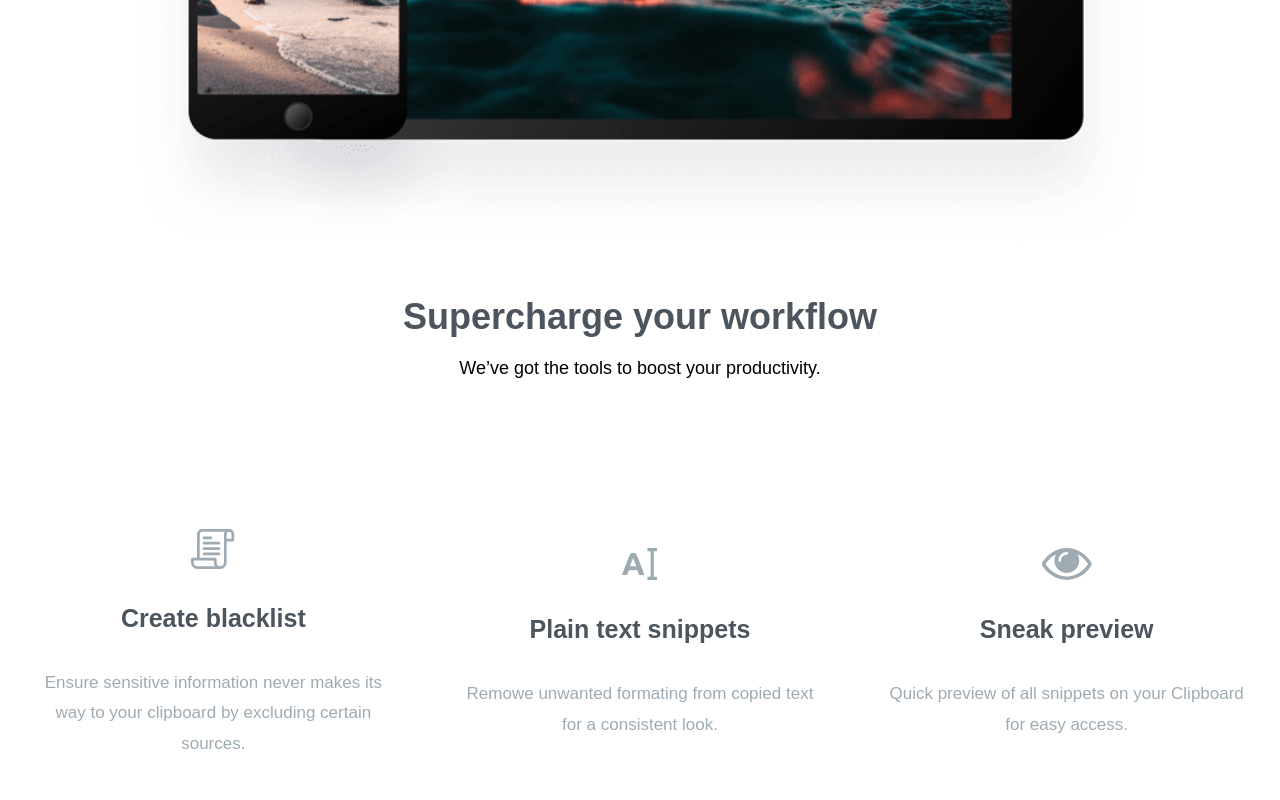
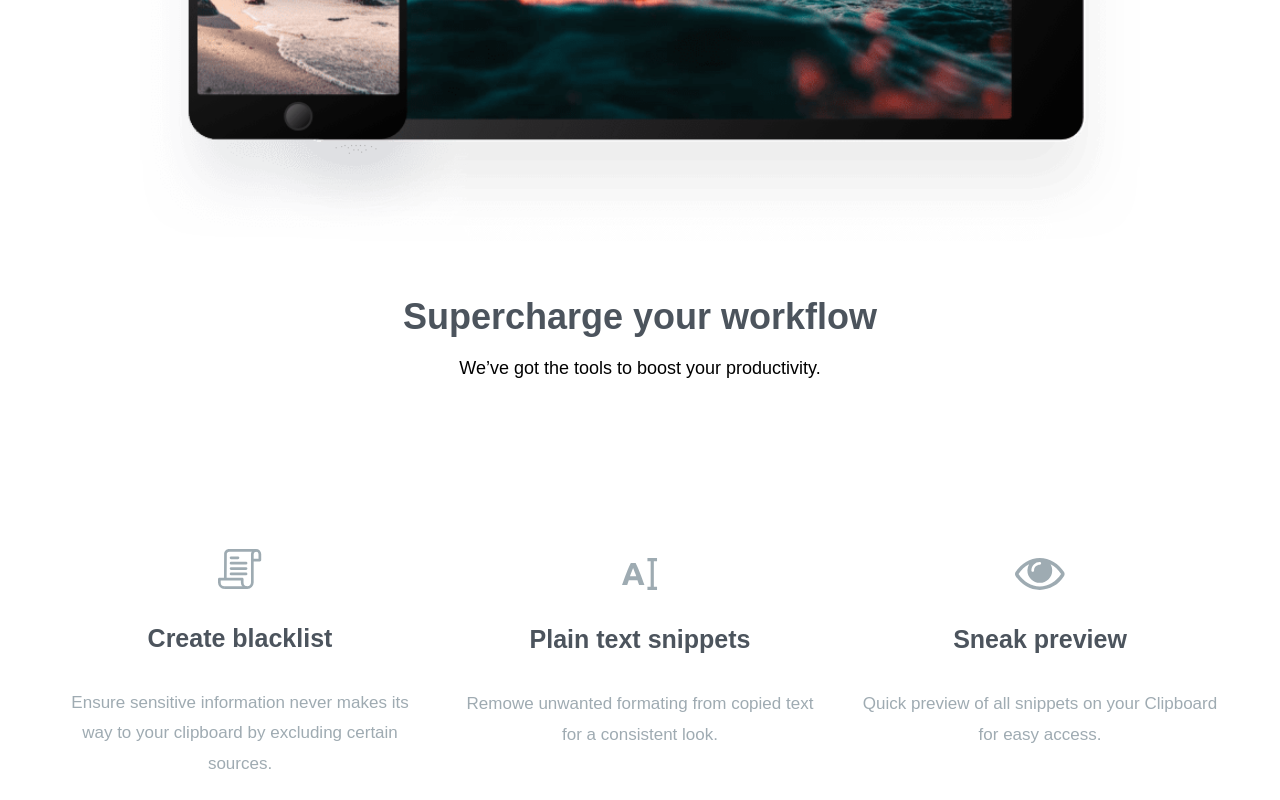
Before and after one commit to milanjelic92/landing-page-master, a plain HTML site: page index.html in a window 1280 px wide. Shown: the part 2326-3126 px from the top of the page. Drawn offline with Linux system fonts and the light colour scheme; a web font is replaced by a local one.

Commit message:
update html and css

```diff
--- a/index.html
+++ b/index.html
@@ -96,15 +96,21 @@
       </div>
       <div class="tool-section">
         <div class="left">
-          <img src="./images/icon-blacklist.svg" alt="" />
+          <img
+            class="icon-blacklist-image"
+            src="./images/icon-blacklist.svg"
+            alt=""
+          />
+
           <h4>Create blacklist</h4>
-          <p class="tool-paragraph">
+          <p class="tool-paragraph blacklist-paragraph">
             Ensure sensitive information never makes its way to your clipboard
             by excluding certain sources.
           </p>
         </div>
         <div class="middle">
           <img src="./images/icon-text.svg" alt="" />
+
           <h4>Plain text snippets</h4>
           <p class="tool-paragraph">
             Remowe unwanted formating from copied text for a consistent look.
--- a/style.css
+++ b/style.css
@@ -118,7 +118,7 @@ h2 {
 .tool-section {
   display: grid;
   grid-template-columns: 400px 400px 400px;
-  justify-content: space-around;
+  justify-content: center;
   align-items: center;
   text-align: center;
 }
@@ -135,3 +135,9 @@ h2 {
   color: hsl(201, 11%, 66%);
   padding: 20px;
 }
+.tool-paragraph.blacklist-paragraph {
+  padding: 20px;
+}
+.icon-blacklist-image {
+  margin-top: 20px;
+}
```
